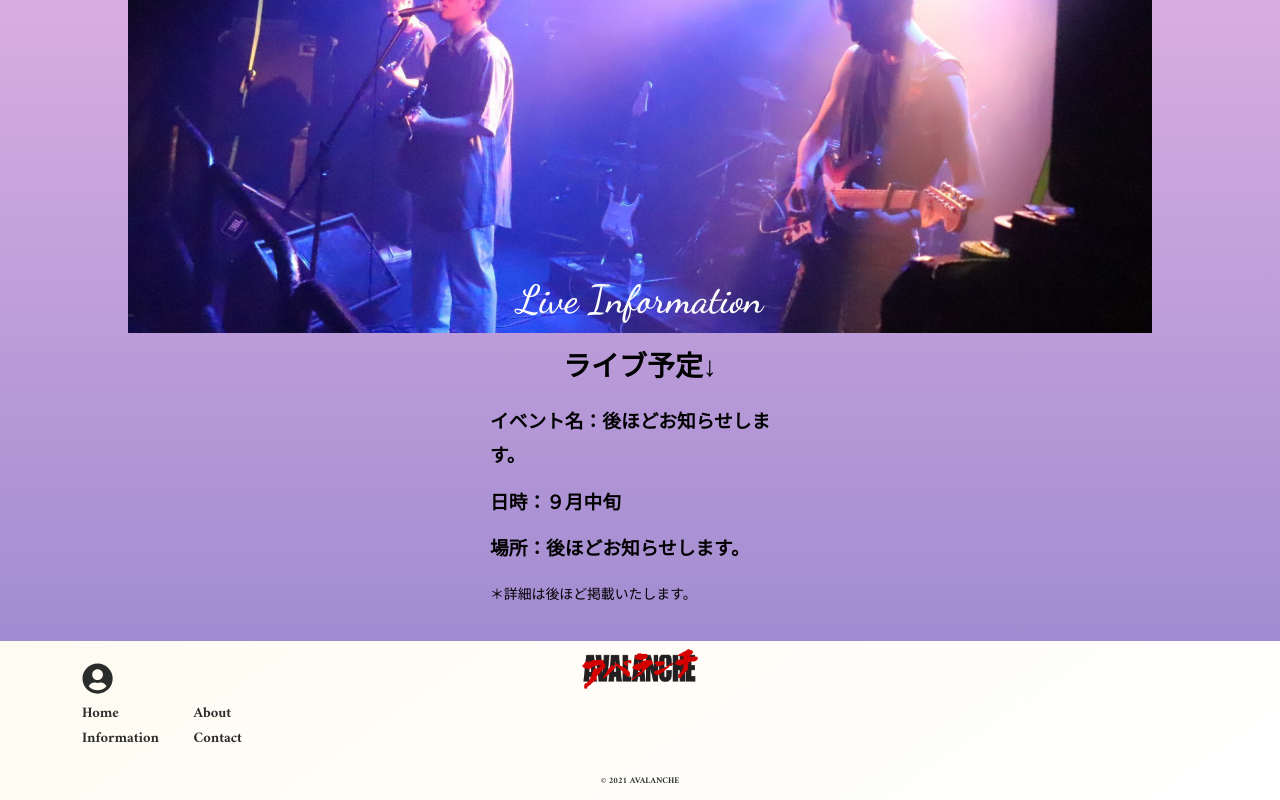
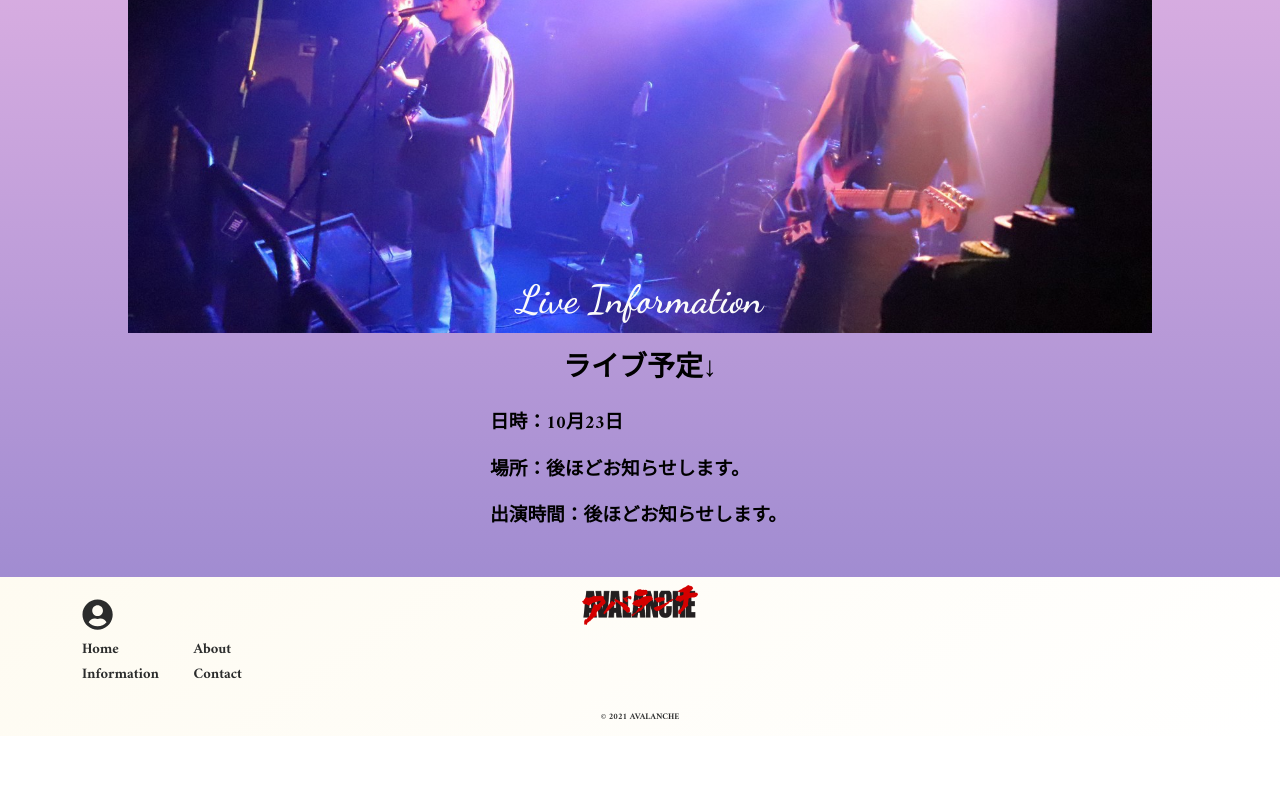
Before and after one commit to SANDAY-JS/avalanche, a Next.js app: page /information in a window 1280 px wide. Shown: the part 399-1199 px from the top of the page. After the commit the page ends 1135 px from the top, so only its background shows below. Built offline with nearby package versions, Linux system fonts and the light colour scheme; no server answers.

Commit message:
日程の変更＆ベースのつづりの変更

```diff
--- a/assets/memberInfomation.js
+++ b/assets/memberInfomation.js
@@ -16,7 +16,7 @@ const membersData = {
   },
   Yuto: {
     name: "Yuto",
-    role: "Base",
+    role: "Bass",
     twitter: "https://twitter.com/yt_kwsk",
     instagram: "https://www.instagram.com/unerivierecape_92/",
     image: "/images/base.jpg",
--- a/pages/information.js
+++ b/pages/information.js
@@ -14,10 +14,11 @@ function Information() {
         </figure>
         <div className={styles.information__table}>
           <h3>ライブ予定↓</h3>
-          <p>イベント名：後ほどお知らせします。</p>
-          <p>日時：９月中旬</p>
+          {/* <p>イベント名：後ほどお知らせします。</p> */}
+          <p>日時：10月23日</p>
           <p>場所：後ほどお知らせします。</p>
-          <small>＊詳細は後ほど掲載いたします。</small>
+          {/* <small>＊詳細は後ほど掲載いたします。</small> */}
+          <p>出演時間：後ほどお知らせします。</p>
         </div>
       </div>
     </Layout>
```
